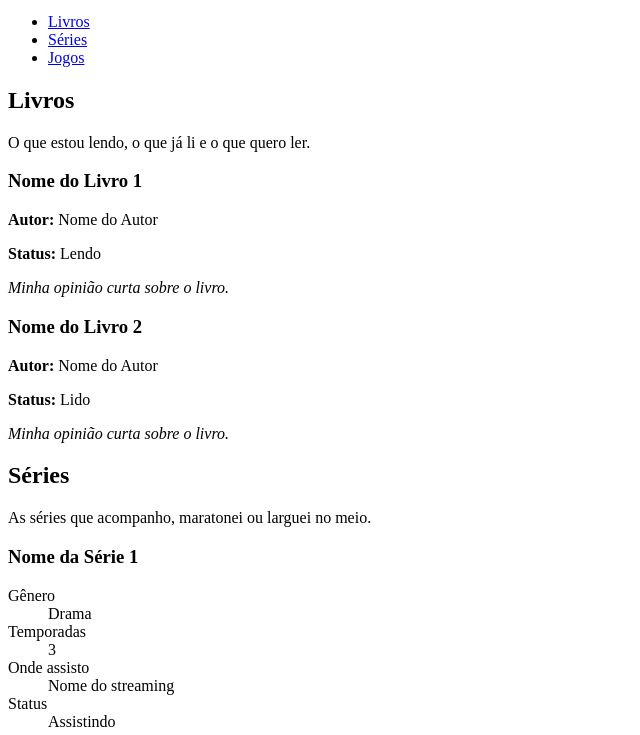
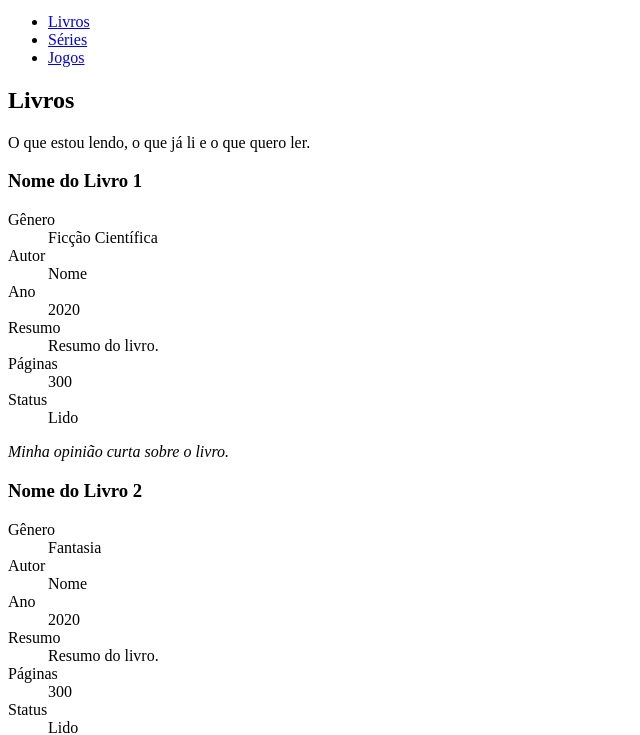
Before and after one commit to fabiogomes95/hobby-hub, a plain HTML site: page index.html in a window 1280 px wide. Shown: the part 101-836 px from the top of the page, without its empty margins (0-640 px from the left). Drawn offline with Linux system fonts and the light colour scheme.

Commit message:
Padroniza Livros com lista de descrição

```diff
--- a/index.html
+++ b/index.html
@@ -104,16 +104,51 @@
         provavelmente é um <article>.
       -->
       <article>
-        <!-- <h3> = título do livro (está "dentro" do capítulo Livros, então é h3) -->
-        <!-- TROQUE pelos seus livros de verdade -->
+        <!--
+          <h3> = título do livro. É a PRIMEIRA coisa dentro do <article>:
+          se você "recortar" a caixa do livro, o título tem que vir junto.
+          TROQUE pelos seus livros de verdade.
+        -->
         <h3>Nome do Livro 1</h3>
 
         <!--
-          <strong> = texto IMPORTANTE (o navegador mostra em negrito).
-          Usamos aqui pra destacar o "rótulo" (Autor:, Status:).
+          <dl> = "description list" (lista de descrição).
+          Serve pra pares de "rótulo → valor", tipo uma ficha técnica.
+            <dt> = o rótulo, o NOME do campo   (description term)
+            <dd> = o valor daquele campo       (description details)
+
+          REGRA: cada informação diferente ganha o SEU PRÓPRIO <dt>.
+          Autor, Gênero e Ano são 3 informações, então são 3 pares <dt> + <dd>.
+          (Um <dt> com vários <dd> só serve quando os valores são do MESMO campo,
+          ex: Gênero → Fantasia, Aventura.)
+
+          Antes usávamos <p><strong>Autor:</strong> Nome</p>. Funciona, mas o <dl> é
+          o jeito "semântico" (com significado): o navegador e o leitor de tela
+          ENTENDEM que o rótulo e o valor estão ligados. Repare que os dois pontos (:)
+          somem, porque a própria estrutura já diz quem é rótulo e quem é valor.
+
+          Pensando no futuro (API): Gênero, Autor, Ano, Resumo e Páginas a API
+          consegue trazer sozinha. Status e opinião são só seus.
         -->
-        <p><strong>Autor:</strong> Nome do Autor</p>
-        <p><strong>Status:</strong> Lendo</p>
+        <dl>
+          <dt>Gênero</dt>
+          <dd>Ficção Científica</dd>
+
+          <dt>Autor</dt>
+          <dd>Nome</dd>
+
+          <dt>Ano</dt>
+          <dd>2020</dd>
+
+          <dt>Resumo</dt>
+          <dd>Resumo do livro.</dd>
+
+          <dt>Páginas</dt>
+          <dd>300</dd>
+
+          <dt>Status</dt>
+          <dd>Lido</dd>
+        </dl>
 
         <!--
           <em> = ênfase (o navegador mostra em itálico).
@@ -125,8 +160,25 @@
       <!-- Segundo livro: mesma estrutura do primeiro. Copiar e colar o bloco <article> é o jeito certo de repetir. -->
       <article>
         <h3>Nome do Livro 2</h3>
-        <p><strong>Autor:</strong> Nome do Autor</p>
-        <p><strong>Status:</strong> Lido</p>
+        <dl>
+          <dt>Gênero</dt>
+          <dd>Fantasia</dd>
+
+          <dt>Autor</dt>
+          <dd>Nome</dd>
+
+          <dt>Ano</dt>
+          <dd>2020</dd>
+
+          <dt>Resumo</dt>
+          <dd>Resumo do livro.</dd>
+
+          <dt>Páginas</dt>
+          <dd>300</dd>
+
+          <dt>Status</dt>
+          <dd>Lido</dd>
+        </dl>
         <p><em>Minha opinião curta sobre o livro.</em></p>
       </article>
 
@@ -151,14 +203,8 @@
         <h3>Nome da Série 1</h3>
 
         <!--
-          NOVIDADE: <dl> = "description list" (lista de descrição).
-          Serve pra pares de "rótulo → valor", tipo uma ficha técnica.
-            <dt> = o termo/rótulo   (description term)
-            <dd> = o valor dele     (description details)
-          Nos Livros usamos <p><strong>Autor:</strong> ...</p>, que funciona.
-          Mas o <dl> é o jeito "semântico" (com significado): o navegador e o
-          leitor de tela ENTENDEM que "Temporadas" e "3" estão ligados.
-          Depois você decide se quer padronizar os Livros desse jeito também.
+          Ficha técnica com <dl>, mesmo padrão dos Livros (explicação completa lá):
+          <dt> = rótulo, <dd> = valor. Uma informação = um par.
         -->
         <dl>
           <dt>Gênero</dt>
```
Also changed, not shown: 1 other file.
